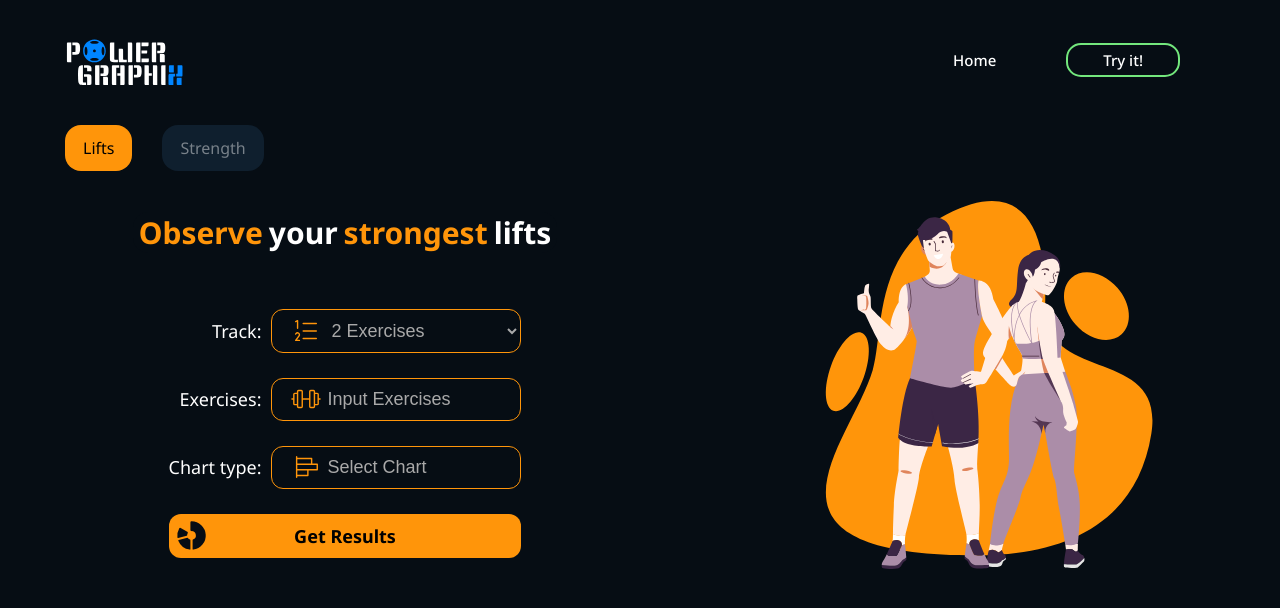
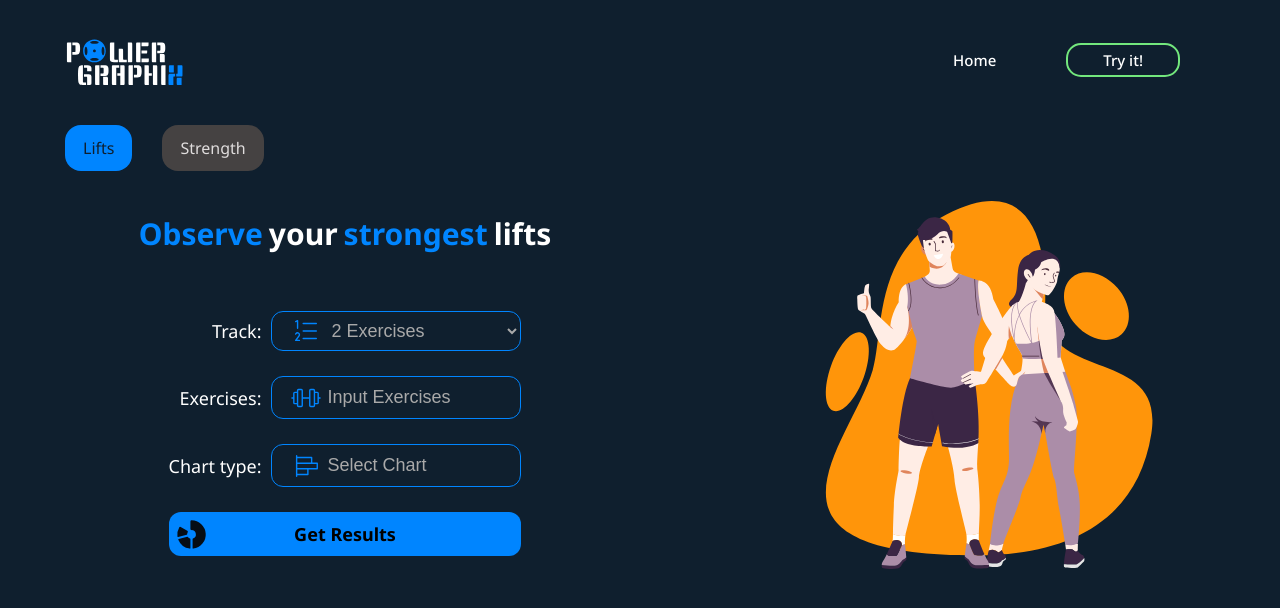
Before and after one commit to AtanasovCode/lift-log, a React (Vite) app: page /get-stats in a window 1280 px wide. Shown: the top 608 px of the page. Built offline with nearby package versions, Linux system fonts and the light colour scheme; a web font is replaced by a local one.

Commit message:
updated UI of stats components

```diff
--- a/src/components/LiftsStats.tsx
+++ b/src/components/LiftsStats.tsx
@@ -135,20 +135,20 @@ const LiftsStats = ({
 
 
             <Styled.TextContainer>
-                <Styled.Heading color={theme.darkYellow}>
+                <Styled.Heading color={theme.accent}>
                     <Styled.Title>
-                        <Styled.Fancy color={theme.darkYellow}>
+                        <Styled.Fancy color={theme.accent}>
                             Observe
                         </Styled.Fancy>
                         your
-                        <Styled.Fancy color={theme.darkYellow}>
+                        <Styled.Fancy color={theme.accent}>
                             strongest
                         </Styled.Fancy>
                         lifts
                     </Styled.Title>
                     <Styled.Icon>
                         <HandFist
-                            color={theme.richBlackDark}
+                            color={theme.background}
                             size="100%"
                             weight="fill"
                         />
@@ -166,12 +166,12 @@ const LiftsStats = ({
                                     <ListNumbers
                                         size="100%"
                                         weight="light"
-                                        color={theme.darkYellow}
+                                        color={theme.accent}
                                     />
                                 </Styled.LabelIcon>
                                 <Styled.SelectField
                                     defaultValue={2}
-                                    color={theme.darkYellow}
+                                    color={theme.accent}
                                     onChange={(e) => {
                                         setNumberOfExercises(e.currentTarget.value);
                                         sessionStorage.setItem("numberOfExercises", e.currentTarget.value.toString());
@@ -205,14 +205,14 @@ const LiftsStats = ({
                                 <Styled.LabelIcon>
                                     <Barbell
                                         size="100%"
-                                        color={theme.darkYellow}
+                                        color={theme.accent}
                                         weight="light"
                                     />
                                 </Styled.LabelIcon>
                                 <Styled.InputExercise
                                     type="button"
                                     value={sessionStorage.getItem("lifts") ? "Exercises Updated" : "Input Exercises"}
-                                    color={theme.darkYellow}
+                                    color={theme.accent}
                                     onClick={toggleMultipleExercises}
                                 />
                             </Styled.InputFieldContainer>
@@ -224,19 +224,19 @@ const LiftsStats = ({
                             </Styled.LabelText>
                             <Styled.InputFieldContainer>
                                 <Styled.LabelIcon>
-                                    {getChartIcon(chartType, "light", theme.darkYellow)}
+                                    {getChartIcon(chartType, "light", theme.accent)}
                                 </Styled.LabelIcon>
                                 <Styled.InputExercise
                                     type="button"
                                     value={chartType ? chartType : "Select Chart"}
-                                    color={theme.darkYellow}
+                                    color={theme.accent}
                                     onClick={toggleCharts}
                                 />
                             </Styled.InputFieldContainer>
                         </Styled.LabelContainer>
 
                         <Styled.Submit
-                            color={theme.darkYellow}
+                            color={theme.accent}
                             onClick={submitData}
                         >
                             <Styled.SubmitIcon>
--- a/src/routes/GetStats.tsx
+++ b/src/routes/GetStats.tsx
@@ -69,7 +69,7 @@ const GetStats = () => {
                     id="lifts"
                     onClick={(e) => handleChangeTab(e)}
                     active={activeTab == "lifts" ? true : false}
-                    color={theme.darkYellow}
+                    color={theme.accent}
                 >
                     Lifts
                 </Styled.Tab>
--- a/src/styles/GetStats.Styled.tsx
+++ b/src/styles/GetStats.Styled.tsx
@@ -9,7 +9,7 @@ export const Container = styled.div`
     min-height: 100vh;
     display: flex;
     flex-direction: column;
-    background-color: ${props => props.theme.richBlackDark};
+    background-color: ${props => props.theme.background};
     padding-top: 125px;
 `;
 
@@ -32,13 +32,13 @@ export const Tab = styled.div<Props>`
     justify-content: center;
     padding: 12px 18px;
     border-radius: 16px;
-    background-color: ${props => props.theme.richBlack};
-    color: #ffffff70;
+    background-color: #454242;
+    color: #e0dddd;
     margin: 0 15px;
     cursor: pointer;
     user-select: none;
 
     //Tab is currently active:
     background-color: ${props => props.active && props.color};
-    color: ${props => props.active && "#000"};
+    color: ${props => props.active && props.theme.background};
 `;
--- a/src/styles/Nav.Styled.tsx
+++ b/src/styles/Nav.Styled.tsx
@@ -23,7 +23,7 @@ export const Nav = styled.nav`
     @media (max-width: 700px) {
         align-items: center;
         justify-content: center;
-        background-color: ${props => props.theme.richBlackDark};
+        background-color: ${props => props.theme.background};
         position: fixed;
         z-index: 10;
         padding: 20px;
--- a/src/styles/Stats.Styled.tsx
+++ b/src/styles/Stats.Styled.tsx
@@ -18,7 +18,7 @@ export const Container = styled.div`
     justify-content: center;
     margin-top: 30px;
     color: #fff;
-    background-color: ${props => props.theme.richBlackDark};
+    background-color: ${props => props.theme.background};
     padding-bottom: 25px;
 
     @media (max-width: 700px) {
@@ -67,7 +67,6 @@ export const TextContainer = styled.div`
     flex-direction: column;
     align-items: center;
     justify-content: space-evenly;
-    background-color: ${props => props.theme.richBlackDark};
     padding: 0px 50px;
 
     @media (max-width: 700px) {
@@ -85,7 +84,6 @@ export const Heading = styled.div<PropsHeading>`
     justify-content: center;
     position: relative;
     border-radius: 15px;
-    background-color: ${props => props.theme.richBlackDark};
 
     @keyframes slideIn {
         from {
@@ -111,12 +109,6 @@ export const Heading = styled.div<PropsHeading>`
         border-bottom-right-radius: 0;
         background-color: ${props => props.color};
         padding: 25px 0;
-    }
-`;
-
-export const HeadingOrange = styled(Heading)`
-    @media (max-width: 700px) {
-        background-color: ${props => props.theme.lightPurple};
     }
 `;
 
@@ -150,15 +142,10 @@ export const Fancy = styled.span`
     @media (max-width: 700px) {
         color: ${props => props.color};
         margin: 7px 0;
-        background-color: ${props => props.theme.richBlackDark};
+        background-color: ${props => props.theme.background};
         border-radius: 8px;
         padding: 8px;
     }
-`;
-
-
-export const PurpleFancy = styled(Fancy)`
-    color: ${props => props.theme.lightPurple};
 `;
 
 export const Icon = styled.div`
@@ -184,7 +171,7 @@ export const InputContainer = styled.div`
     align-items: center;
     justify-content: center;
     margin-top: 45px;
-    padding: 0 20px;
+    padding: 0 1.2rem;
 `;
 
 export const Inputs = styled.div`
@@ -234,10 +221,10 @@ export const LabelText = styled.div`
 export const SelectField = styled.select`
     width: 100%;
     border: 1px solid ${props => props.color};
-    background-color: transparent;
-    color: #fff;
+    background-color: ${props => props.theme.background};
+    color: ${props => props.theme.text};
     font-size: 18px;
-    padding: 10px;
+    padding: .5rem;
     padding-left: 55px;
     border-radius: 12px;
     color: darkgray;
```
